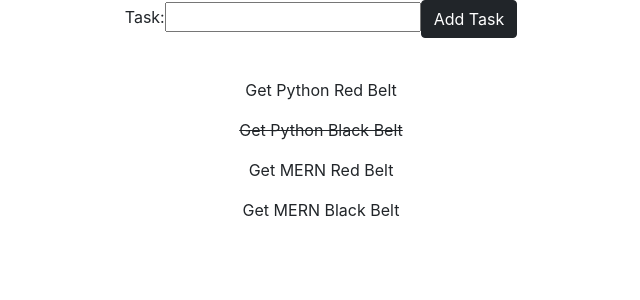
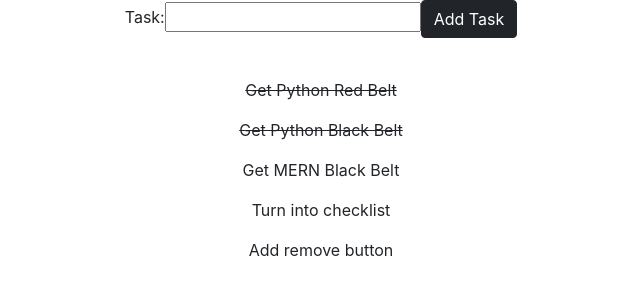
Before and after one commit to npulliam/prop-it-up, a React (Create React App) app: page / in a window 1280 px wide. Shown: the top 300 px of the page, without its empty margins (319-959 px from the left). Built offline with nearby package versions, Linux system fonts and the light colour scheme.

Commit message:
fixed form submit and added tasks to finish assignment

```diff
--- a/src/App.js
+++ b/src/App.js
@@ -8,10 +8,11 @@
 function App() {
 
   const [tasks, setTasks] = useState([
-    {text: "Get Python Red Belt", completed: false},
+    {text: "Get Python Red Belt", completed: true},
     {text: "Get Python Black Belt", completed: true},
-    {text: "Get MERN Red Belt", completed: false},
-    {text: "Get MERN Black Belt", completed: false}
+    {text: "Get MERN Black Belt", completed: false},
+    {text: "Turn into checklist", completed: false},
+    {text: "Add remove button", completed: false}
   ]);
 
   const addTask = ( newTask ) => {
--- a/src/components/TaskForm.js
+++ b/src/components/TaskForm.js
@@ -8,7 +8,8 @@
 
     const handleSubmit = (e) => {
         e.preventDefault();
-
+        props.onNewTask(newTask);
+        e.target.children[1].value = "";
     };
 
     const updateTask = (e) => {
--- a/src/components/ToDo.js
+++ b/src/components/ToDo.js
@@ -1,7 +1,6 @@
 import React, { useState } from 'react';
 
 const ToDo = (props) => {
-    console.log(props)
     const tasks = props.tasks.map((task, i) => {
         return(
             task.completed ?
@@ -9,7 +8,7 @@
             <p key={i}>{task.text}</p>
         )
     });
-    console.log(tasks)
+
     return (
         <div className="container my-4 p-3">
             <div className="row">
```
